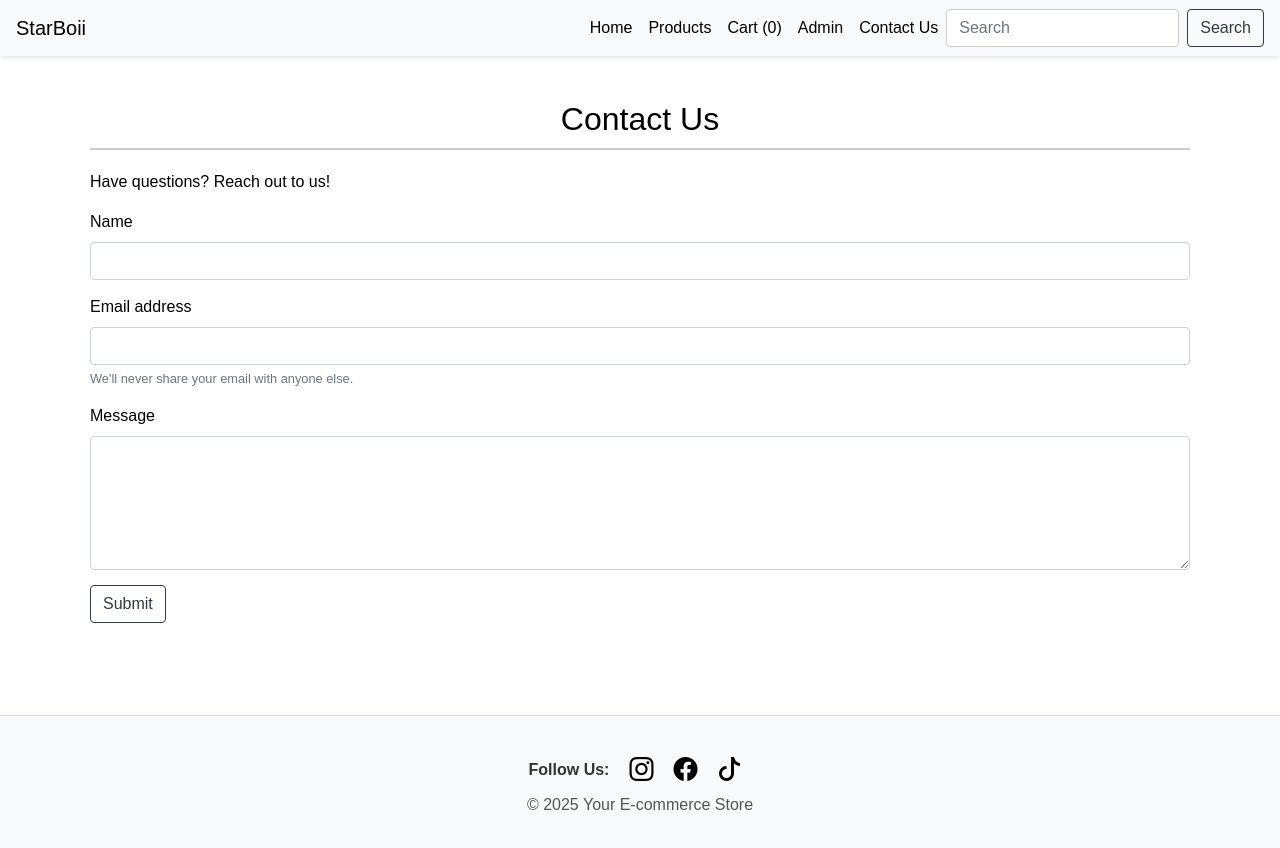
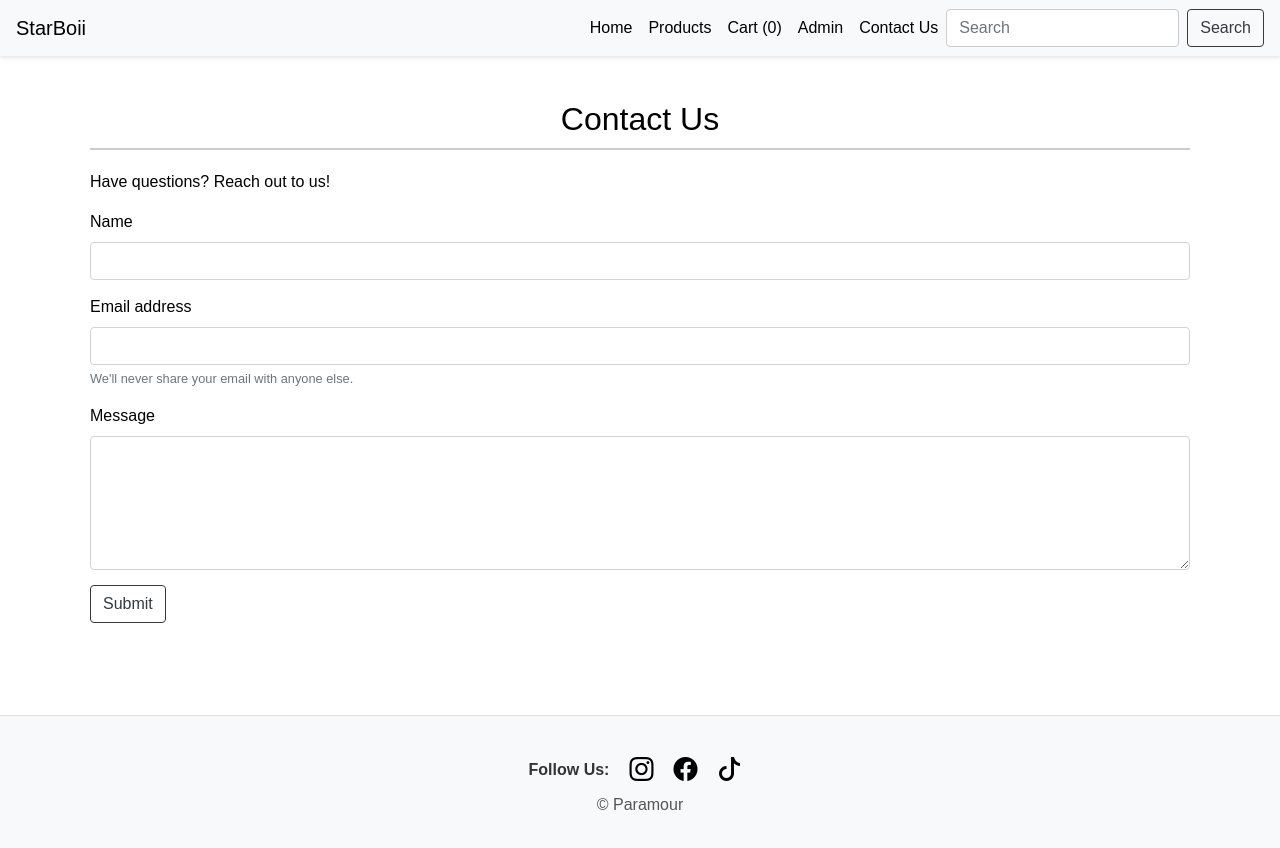
Before and after one commit to Heang0/Paramour, a website: page public/contact.html in a window 1280 px wide. Drawn offline with nearby package versions, Linux system fonts and the light colour scheme.

Commit message:
Update code

```diff
--- a/public/contact.html
+++ b/public/contact.html
@@ -132,7 +132,7 @@
             <a href="#"><i class="bi bi-facebook"></i></a>
             <a href="#"><i class="bi bi-tiktok"></i></a>
         </div>
-        <p>&copy; 2025 Your E-commerce Store</p>
+        <p>&copy; Paramour</p>
     </footer>
 
     <script src="https://code.jquery.com/jquery-3.5.1.slim.min.js"></script>
```
Also changed, not shown: public/products.html (+1 -1 lines), 1 other file.
